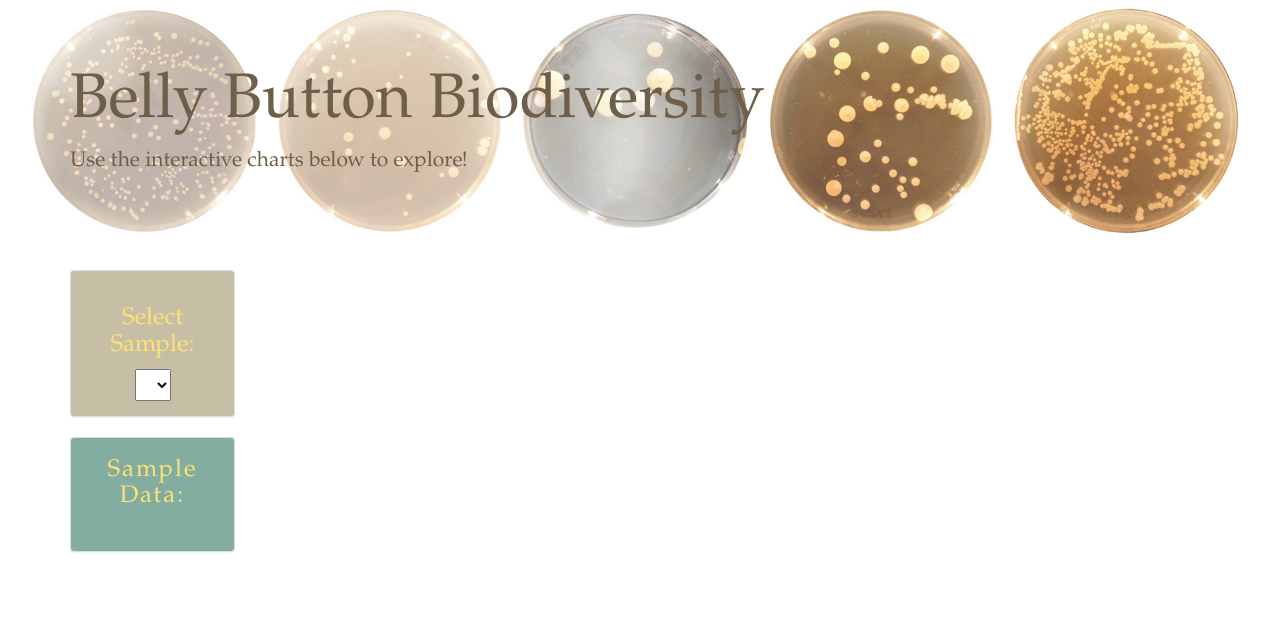
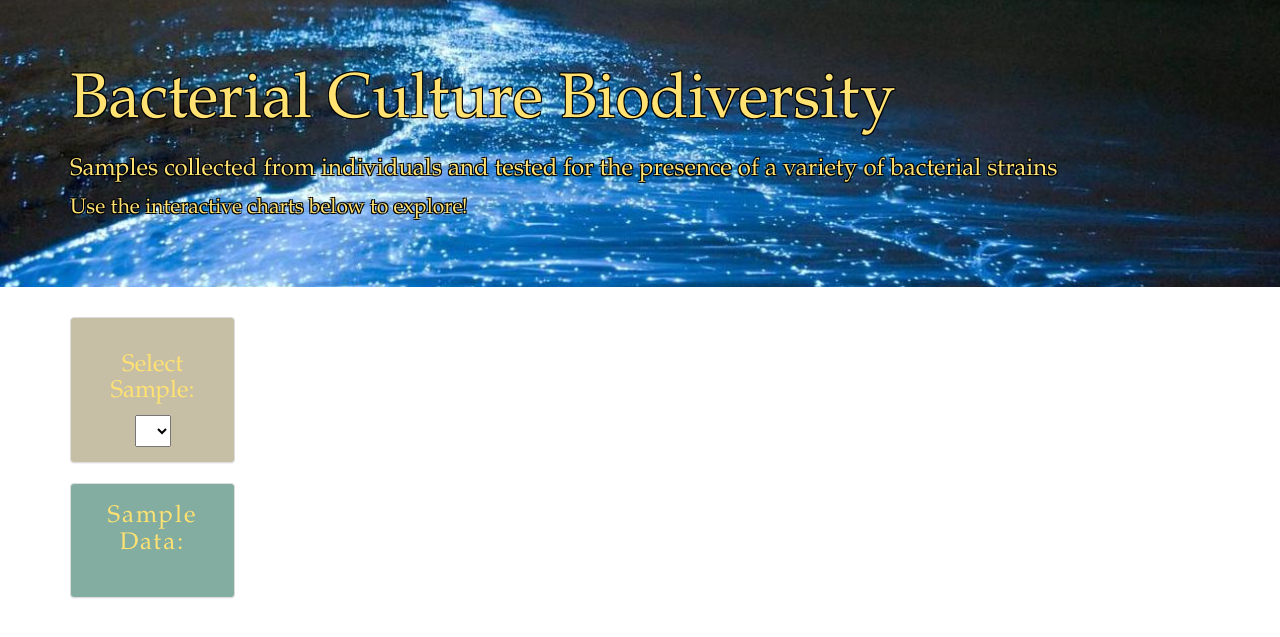
Before and after one commit to TripBee/Interactive_Dashboards_with_Heroku, a Flask app: page / in a window 1280 px wide. Shown: the top 637 px of the page. Run offline with Flask 2, Linux system fonts and the light colour scheme; lists and menus that the app fills with data are empty; parts of the project's set-up code (start-up, migrations or seed data) failed here and were passed over; some libraries are stand-ins or nearby versions.

```diff
--- a/static/main.css
+++ b/static/main.css
@@ -1,7 +1,12 @@
 .jumbotron {
-	color: #6d5f4a;
+	color: #ffe272;
+	text-shadow:
+    -1px -1px 0 #000,
+    1px -1px 0 #000,
+    -1px 1px 0 #000,
+    1px 1px 0 #000;
 	font-family: Garamond;
-	background-image: url("bellybuttonbiodiversity.png");
+	background-image: url("bioluminescent.jpg");
 	background-size: cover;
 	background-repeat: no-repeat;
 	background-position: center;
--- a/templates/index.html
+++ b/templates/index.html
@@ -3,7 +3,7 @@
 <head>
     <meta charset="utf-8" />
     <meta http-equiv="X-UA-Compatible" content="IE=edge">
-    <title>Belly-ve it!</title>
+    <title>Cultures</title>
     <meta name="viewport" content="width=device-width, initial-scale=1">
     <link rel="stylesheet" href="https://maxcdn.bootstrapcdn.com/bootstrap/3.3.7/css/bootstrap.min.css">
     <script src="https://ajax.googleapis.com/ajax/libs/jquery/3.3.1/jquery.min.js"></script>
@@ -14,7 +14,8 @@
 </head>
 <body>
     <div class="jumbotron">
-        <h1>Belly Button Biodiversity</h1>
+        <h1>Bacterial Culture Biodiversity</h1>
+        <h3>Samples collected from individuals and tested for the presence of a variety of bacterial strains</h3>
         <p>Use the interactive charts below to explore!</p>
     </div>
     <div class="container">
```
Also changed, not shown: static/bellybuttonbiodiversity.png (deleted), static/bioluminescent.jpg (added).
